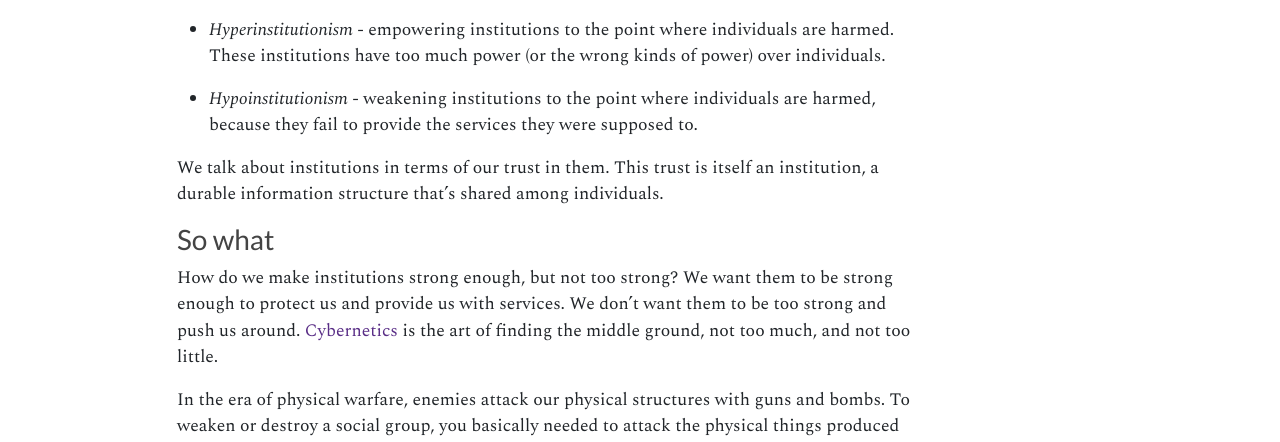
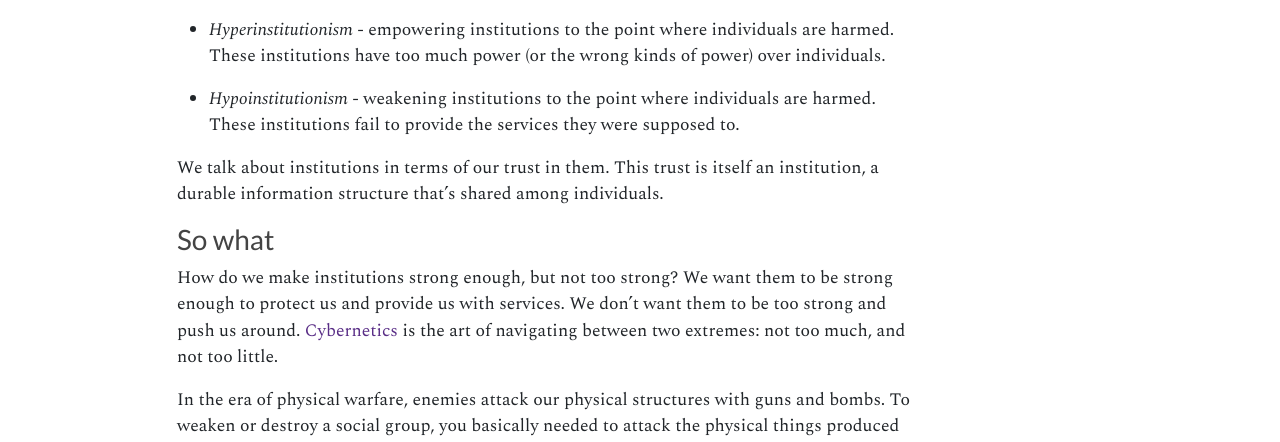
Before and after one commit to straz/artificialtrust, a Jekyll site: the page built from _articles/institution.md, in a window 1280 px wide. Shown: the part 798-1240 px from the top of the page. Built offline with Jekyll 4.4.1, drawn with Linux system fonts in a browser that asks for light colours; nearby versions of some CDN libraries.

Commit message:
institution

```diff
--- a/_articles/institution.md
+++ b/_articles/institution.md
@@ -43,8 +43,8 @@ individuals are harmed. These institutions have too much power (or the
 wrong kinds of power) over individuals.
 
 * *Hypoinstitutionism* - weakening institutions to the point where
-individuals are harmed, because they fail to provide the services they
-were supposed to.
+individuals are harmed. These institutions fail to provide the
+services they were supposed to.
 
 We talk about institutions in terms of our trust in them. This trust is
 itself an institution, a durable information structure that's shared
@@ -55,8 +55,8 @@ among individuals.
 How do we make institutions strong enough, but not too strong?  We
 want them to be strong enough to protect us and provide us with
 services. We don't want them to be too strong and push us
-around. [Cybernetics](cyber) is the art of finding the middle ground,
-not too much, and not too little.
+around. [Cybernetics](cyber) is the art of navigating between two
+extremes: not too much, and not too little.
 
 In the era of physical warfare, enemies attack our physical structures
 with guns and bombs. To weaken or destroy a social group, you
```
